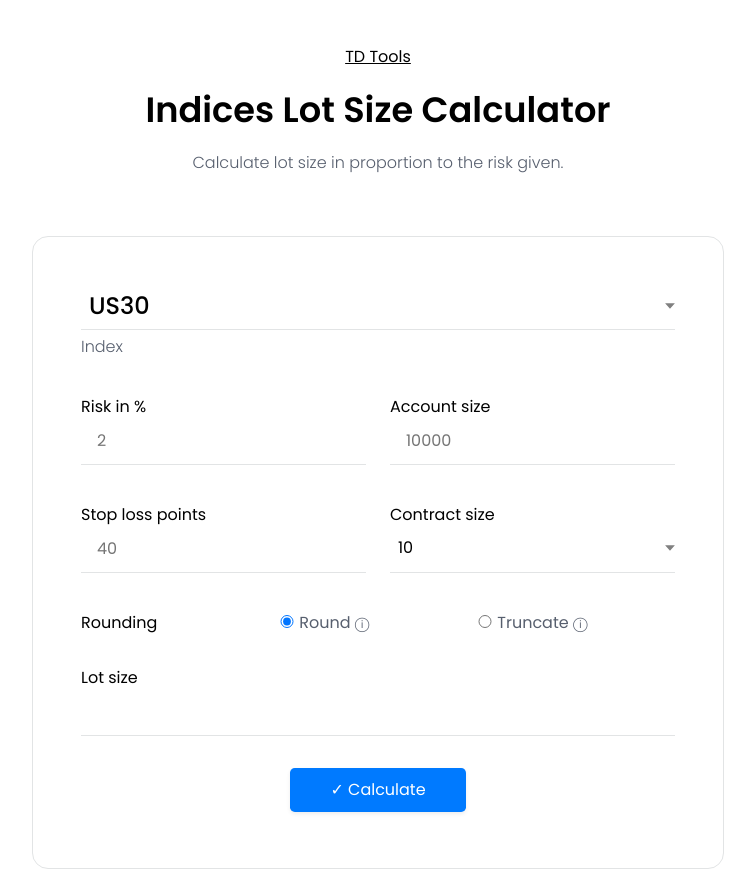
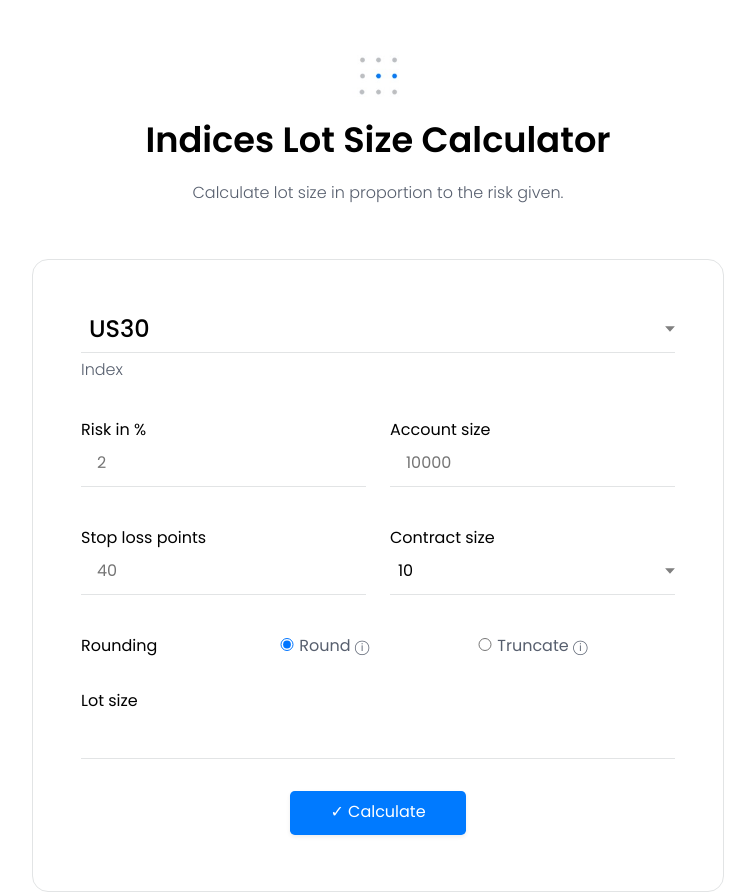
Before and after one commit to jaykasiphat/calculot, a plain HTML site: page src/index.html in a window 1280 px wide. Shown: the whole page, without its empty margins (262-1017 px from the left). Before the commit the page ends 869 px from the top, so only its background shows below. Drawn offline with Linux system fonts and the light colour scheme.

Commit message:
Add logo

```diff
--- a/src/css/style.css
+++ b/src/css/style.css
@@ -21,6 +21,7 @@ header {
 
 h1 {
   font-size: 2.2rem;
+  margin-top: 0.3rem;
 }
 
 a {
@@ -29,6 +30,10 @@ a {
 
 main {
   padding: 2rem 0;
+}
+
+img {
+  width: 4.375rem;
 }
 
 p, label[for="index-select"],
@@ -192,6 +197,7 @@ form > div:last-child {
 
   header {
     border: none;
+    padding: 2.55rem 0;
   }
 
   form {
--- a/src/index.html
+++ b/src/index.html
@@ -14,7 +14,9 @@
 <body>
   <header>
     <div class="wrapper">
-      <a href="#">TD Tools</a>
+      <a href="https://github.com/jaykasiphat/calculot" target="_blank">
+        <img src="../logo.jpg" alt="Calculot logo">
+      </a>
       <h1>Indices Lot Size Calculator</h1>
       <p>Calculate lot size in proportion to the risk given.</p>
     </div>
```
Also changed, not shown: logo.jpg (added).
